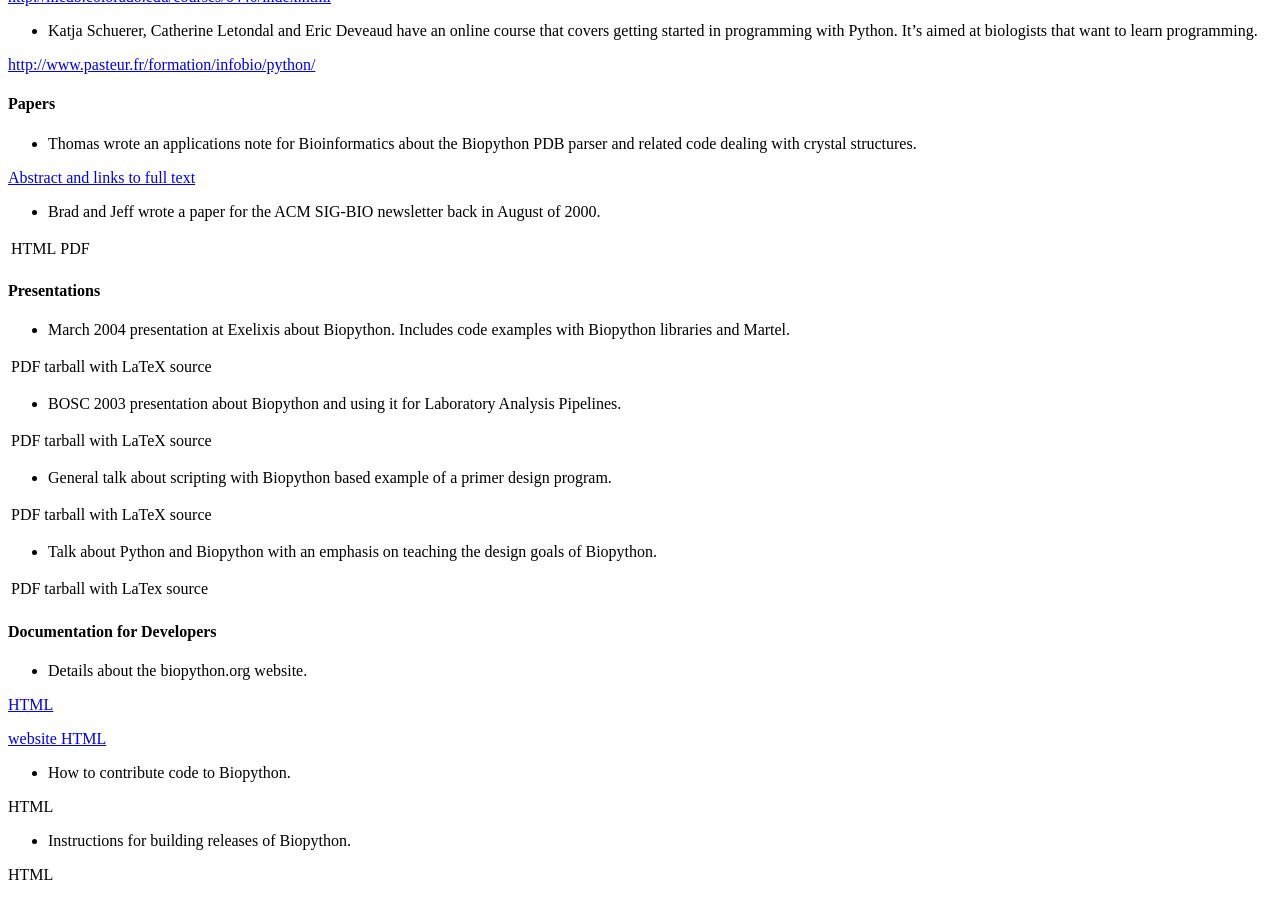
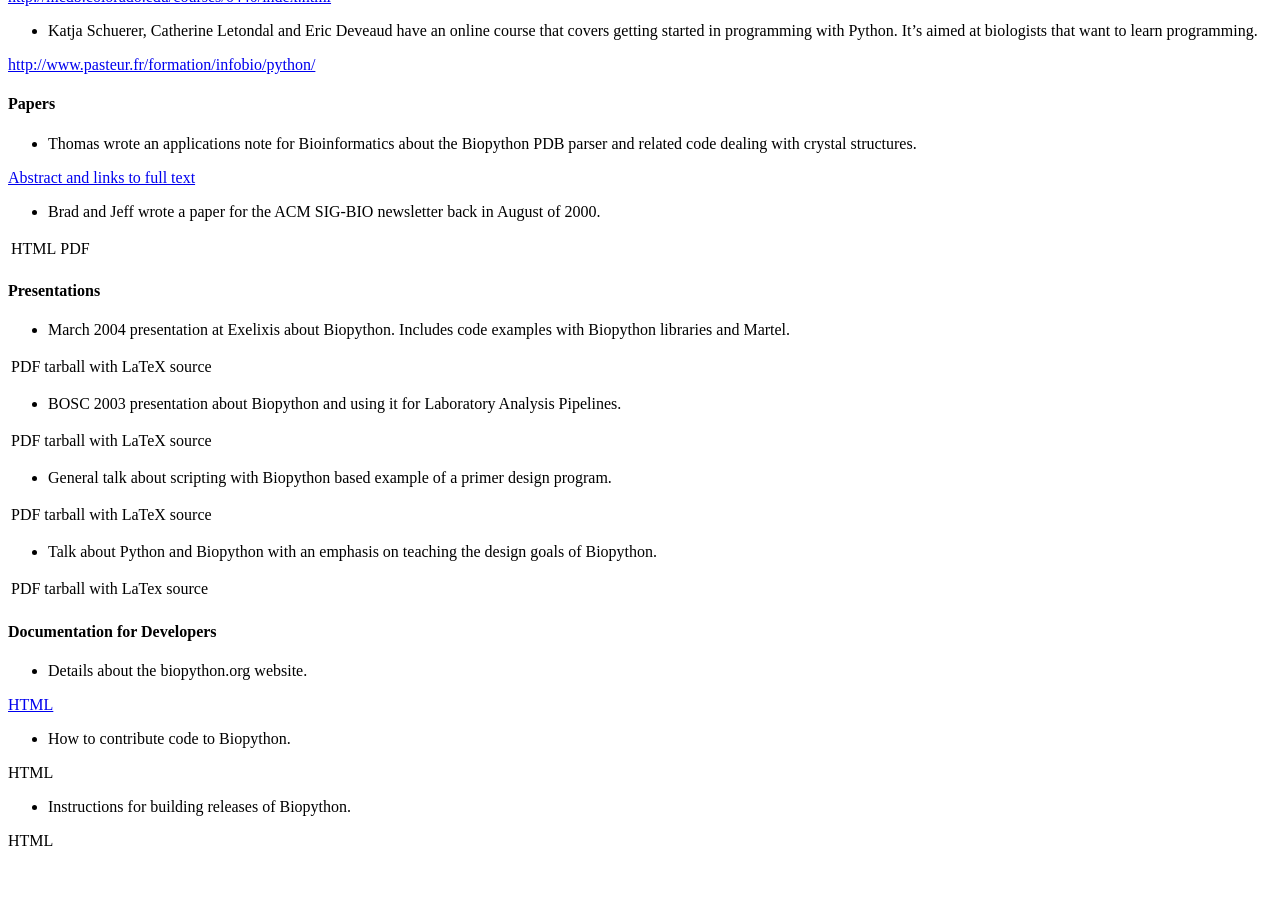
Before and after one commit to biopython/biopython.github.io, a Jekyll site: the page built from wiki/Documentation.md, in a window 1280 px wide and 900 px high, scrolled down 1158 px. Built offline with Jekyll 4.4.1, drawn with Linux system fonts in a browser that asks for light colours; after the commit the page ends 2024 px from its top, so only the background shows below that.

Commit message:
/* Documentation for Developers */

```diff
--- a/wiki/Documentation.md
+++ b/wiki/Documentation.md
@@ -141,8 +141,6 @@ PDF | tarball with LaTex source
 
 [HTML](website "wikilink")
 
-[website HTML](website_HTML "wikilink")
-
 -   How to contribute code to Biopython.
 
 
```
Also changed, not shown: 1 other file.
